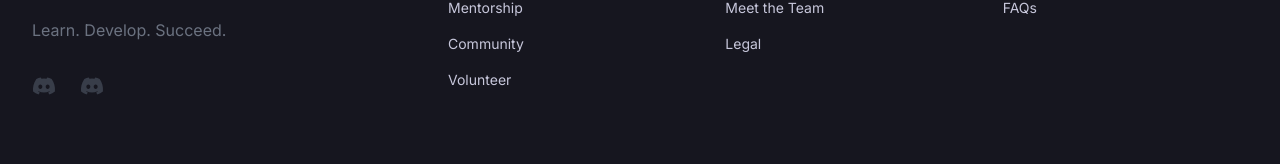
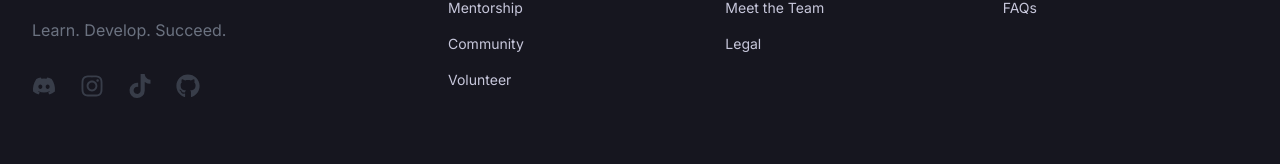
Before and after one commit to Arafa-Tech-Foundation/Website-Frontend, a Next.js app: page / in a window 1280 px wide. Shown: the part 232-396 px from the top of the page. Built offline with nearby package versions, Linux system fonts and the light colour scheme; no server answers.

Commit message:
feat: added link to github

```diff
--- a/src/components/footer.tsx
+++ b/src/components/footer.tsx
@@ -1,5 +1,11 @@
 import { FontAwesomeIcon } from "@fortawesome/react-fontawesome";
-import { faDiscord } from "@fortawesome/free-brands-svg-icons";
+import {
+	faDiscord,
+	faGithub,
+	faInstagram,
+	faTiktok,
+	faTwitter,
+} from "@fortawesome/free-brands-svg-icons";
 
 export default function Footer() {
 	return (
@@ -46,7 +52,7 @@ export default function Footer() {
 								>
 									<span className="sr-only">Instagram</span>
 									<FontAwesomeIcon
-										icon={faDiscord}
+										icon={faInstagram}
 										className="w-6 h-6"
 									/>
 								</a>
@@ -60,26 +66,26 @@ export default function Footer() {
 								>
 									<span className="sr-only">TikTok</span>
 									<FontAwesomeIcon
-										icon={["fab", "discord"]}
+										icon={faTiktok}
 										className="w-6 h-6"
 									/>
 								</a>
 							</li>
 							<li>
 								<a
-									href="/"
+									href="https://github.com/Arafa-Tech-Foundation"
 									rel="noreferrer"
 									target="_blank"
 									className="transition hover:opacity-75"
 								>
 									<span className="sr-only">GitHub</span>
 									<FontAwesomeIcon
-										icon={["fab", "discord"]}
+										icon={faGithub}
 										className="w-6 h-6"
 									/>
 								</a>
 							</li>
-							<li>
+							{/* <li>
 								<a
 									href="/"
 									rel="noreferrer"
@@ -88,11 +94,11 @@ export default function Footer() {
 								>
 									<span className="sr-only">Twitter</span>
 									<FontAwesomeIcon
-										icon={["fab", "discord"]}
+										icon={faTwitter}
 										className="w-6 h-6"
 									/>
 								</a>
-							</li>
+							</li> */}
 						</ul>
 					</div>
 					<div className="grid grid-cols-1 gap-8 sm:grid-cols-2 lg:col-span-2 lg:grid-cols-3">
```
Also changed, not shown: public/logos/main.png, public/logos/main_old.png (added).
